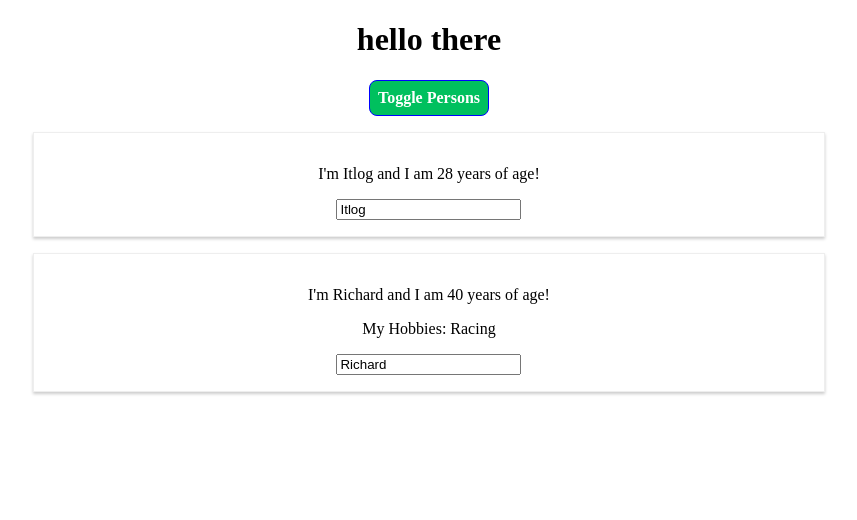
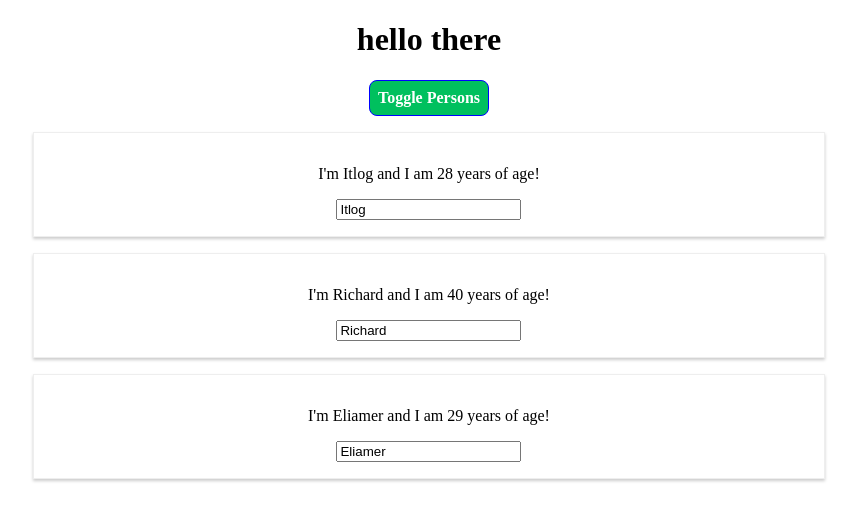
Before and after one commit to ebuyco/order-app_redux, a React (Create React App) app: page / in a window 1280 px wide. Both pictures are taken after a click on the button "Toggle Persons". Shown: the top 520 px of the page, without its empty margins (211-1068 px from the left). Built offline with nearby package versions, Linux system fonts and the light colour scheme.

Commit message:
array_map

```diff
--- a/src/App.jsx
+++ b/src/App.jsx
@@ -61,13 +61,11 @@ class App extends Component {
         if (this.state.showPersons) {
             persons = (
                 <div>
-                <Person name={this.state.persons[0].name} age={this.state.persons[0].age}/>
-                  <Person
-                  name={this.state.persons[1].name}
-                  age={this.state.persons[1].age}
-                  click={this.switchNameHandler.bind(this, 'Maxer!')}
-                  changed={this.nameChangeHandler}
-                  > My Hobbies: Racing</Person>
+                   {this.state.persons.map(person => {
+                       return <Person
+                        name= {person.name}
+                        age={person.age} />
+                   })}
                 </div>
             );
         }
```
